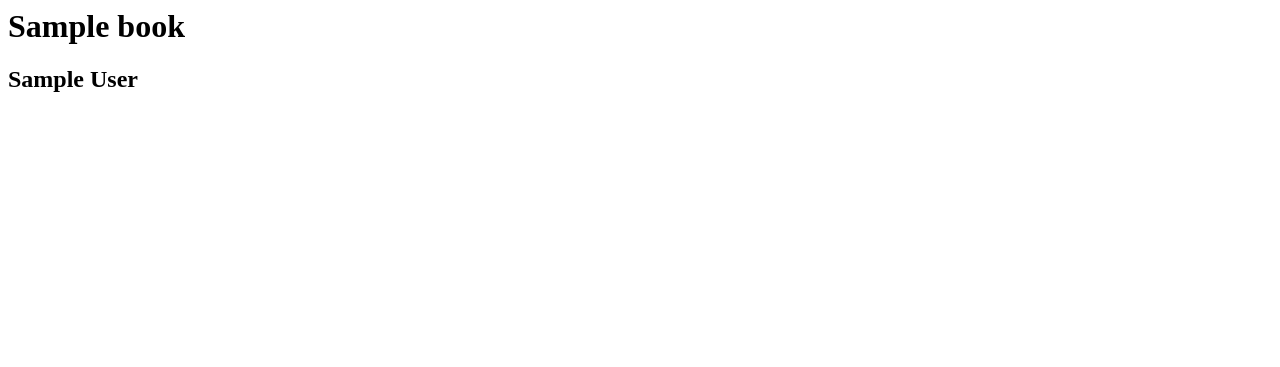
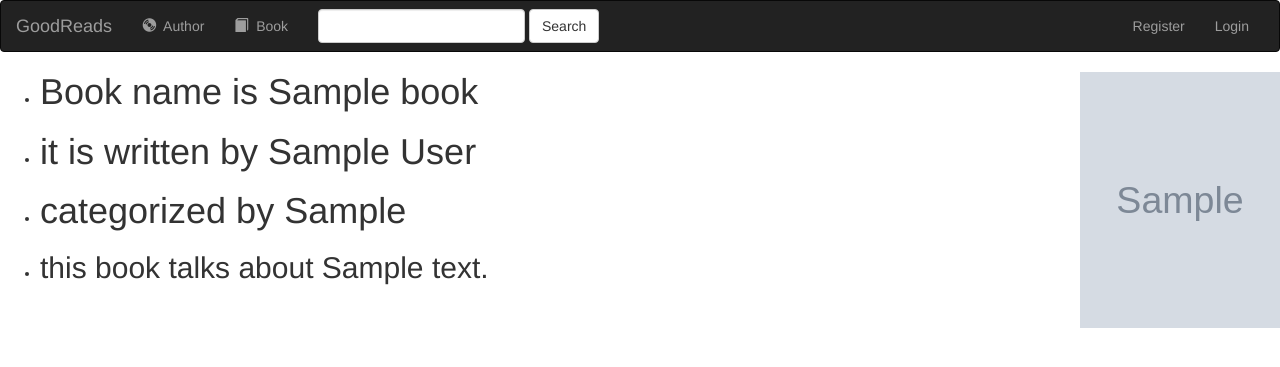
Before and after one commit to NourAmin/GoodReads-Website, a Django app: page /books/1/ in a window 1280 px wide. Shown: the top 367 px of the page. Run offline with Django 3.2, Linux system fonts and the light colour scheme; tables that the repository leaves empty hold one stand-in row (values such as "Sample post"); grey boxes marked "Sample" are stand-in pictures; some libraries are stand-ins or nearby versions.

Commit message:
Add files via upload

```diff
--- /dev/null
+++ b/goodreads/books/templates/books/base.html
@@ -0,0 +1,71 @@
+<!DOCTYPE html>
+<html lang="en">
+<head>
+    <meta charset="UTF-8">
+    <title>{% block title %}goodreads{% endblock %}</title>
+
+
+    {% load staticfiles %}
+    <link rel="shortcut icon" type="image/png" href="{%  static 'favicon.ico' %}"/>
+    <link rel="stylesheet" href="https://maxcdn.bootstrapcdn.com/bootstrap/3.3.6/css/bootstrap.min.css">
+    <link href='https://fonts.googleapis.com/css?family=Satisfy' rel='stylesheet' type='text/css'>
+    <link rel="stylesheet" type="text/css" href="{% static 'books/style.css' %}"/>
+    <script src="https://ajax.googleapis.com/ajax/libs/jquery/1.12.0/jquery.min.js"></script>
+    <script src="http://maxcdn.bootstrapcdn.com/bootstrap/3.3.6/js/bootstrap.min.js"></script>
+
+    <!-- <script src="{% static 'music/js/main.js' %}"></script> -->
+</head>
+<body>
+<nav class="navbar navbar-inverse">
+    <div class="container-fluid">
+
+        <!-- Header -->
+        <div class="navbar-header">
+            <button type="button" class="navbar-toggle" data-toggle="collapse" data-target="#topNavBar">
+                <span class="icon-bar"></span>
+                <span class="icon-bar"></span>
+                <span class="icon-bar"></span>
+            </button>
+            <a class="navbar-brand" href="/books/">GoodReads</a>
+        </div>
+
+        <!-- Items -->
+        <div class="collapse navbar-collapse" id="topNavBar">
+            <ul class="nav navbar-nav">
+                <li class="{% block authors_active %}{% endblock %}"><a href="/books/"><span class="glyphicon glyphicon-cd" aria-hidden="true"></span>&nbsp; Author</a></li>
+                <li class="{% block books_active %}{% endblock %}"><a href="/books/"><span class="glyphicon glyphicon-book" aria-hidden="true"></span>&nbsp; Book</a></li>
+             </ul>
+            <ul class = "nav navbar-nav navbar-right">
+                {% if user.is_authenticated %}
+                {% if user.userprofile.user_pp %}
+                <li><img src = {% block image %}
+
+                            "{{ user.userprofile.user_pp.url }}" width="95"
+
+                {% endblock%}>
+                </li>
+                {% endif %}
+                <li><a href="/users/account">Profile</a></li>
+                <li ><a href="/users/logout">Logout</a></li>
+                 {% else %}
+                <li><a href="/users/register">Register</a></li>
+                <li><a href="/users/login">Login</a></li>
+                {% endif %}
+            </ul>
+            <form id = "search"class="navbar-form navbar-left" role="search" method="get" action="/books/search/">
+                <div class="form-group">
+                    <input type="text" id="search_input" class="form-control" name="in">
+                </div>
+                <button type="submit" class="btn btn-default">Search</button>
+            </form>
+
+
+        </div>
+
+    </div>
+</nav>
+{% block content %}
+
+{% endblock %}
+</body>
+</html>
--- a/goodreads/books/templates/books/detail.html
+++ b/goodreads/books/templates/books/detail.html
@@ -1,10 +1,27 @@
 
+{% extends 'books/base.html' %}
+{% block title %}details{% endblock %}
+{% block content %}
+<div id ="bookdiv">
+<ul>
 
-<h1>{{  book.book_title }}</h1>
-<h2>{{ book.Author }}</h2>
+            <img src="{{ book.book_cover}}" width="200" height="256" align="right" alt="image name">
 
-<ul>
-    {% for book in Book.Author_set.all%}
-        <li>{{ book.book_title }} - {{ book.book_description}}</li>
-    {% endfor %}
+    <li>
+        <h1>Book name is {{  book.book_title }}</h1>
+    </li>
+    <li>
+        <h1>it is written by {{ book.Author }}</h1>
+    </li>
+    <li>
+        <h1>categorized  by {{  book.book_category }} </h1>
+    </li>
+    <li>
+        <h2> this book talks about {{ book.book_description }}</h2>
+    </li>
 </ul>
+
+<br>
+
+</div>
+{% endblock %}
```
Also changed, not shown: goodreads/books/templates/books/book_list.html (added, +33 -0 lines), goodreads/books/templates/books/search.html (added, +27 -0 lines).
